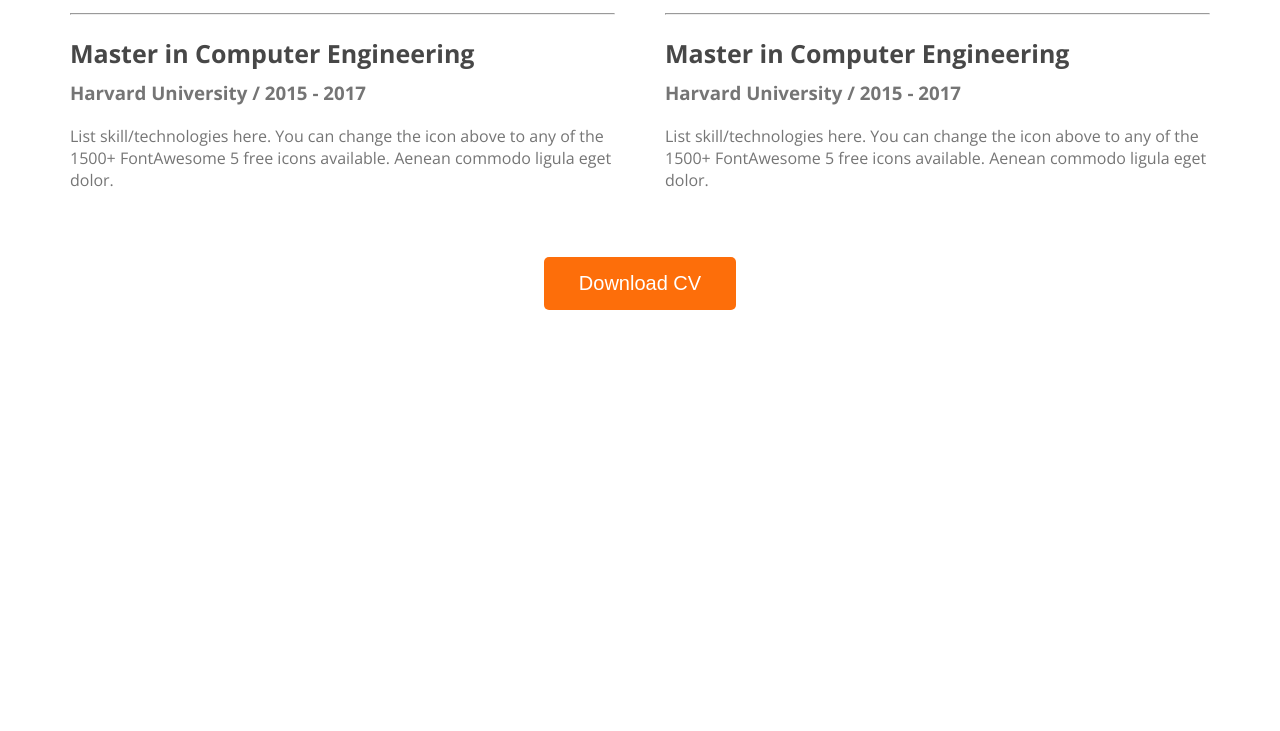
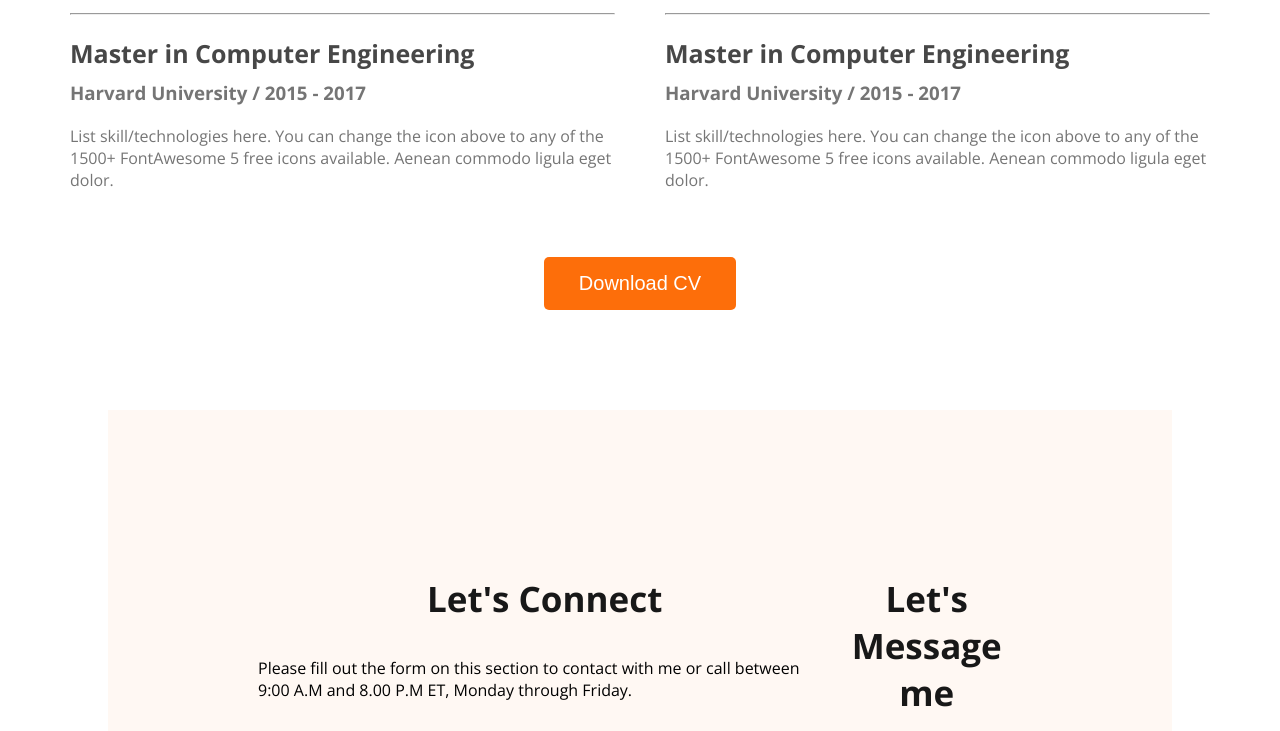
Before and after one commit to aminulweb3/developer-portfolio, a plain HTML site: page index.html in a window 1280 px wide. Shown: the part 2702-3433 px from the top of the page. Before the commit the page ends 3020 px from the top, so only its background shows below. Drawn offline with nearby package versions, Linux system fonts and the light colour scheme; files whose address does not match are found by name.

Commit message:
basic footer

```diff
--- a/index.html
+++ b/index.html
@@ -158,7 +158,21 @@
 	  </section>
 	</main>
 	<footer>
+		<div class="footer-column">
+			<h3 class="section-title">Let's Connect</h3>
+			<p class="section-description">
+				Please fill out the form on this section to contact with me or call between 9:00 A.M and 8.00 P.M ET, Monday through Friday.
+			</p>
+			<di class="social-link">
+				<a href=""><img src="/images//icons//facebook.png" alt=""></a>
+				<a href=""><img src="/images//icons//twitter.png" alt=""></a>
+				<a href=""><img src="/images/icons//insta.png" alt=""></a>
+			</di>
+		</div>
 
+		<div class="footer-column">
+			<h3 class="section-title">Let's Message me</h3>
+		</div>
 	</footer>
 </body>
 </html>
--- a/style/protfolio.css
+++ b/style/protfolio.css
@@ -163,3 +163,11 @@ main{
 	text-align: center;
 	margin-top: 50px;
 }
+
+/* footer style */
+footer{
+	display: flex;
+	background-color: #FFF8F3;
+	padding: 130px 150px;
+	margin: 100px;
+}
```
